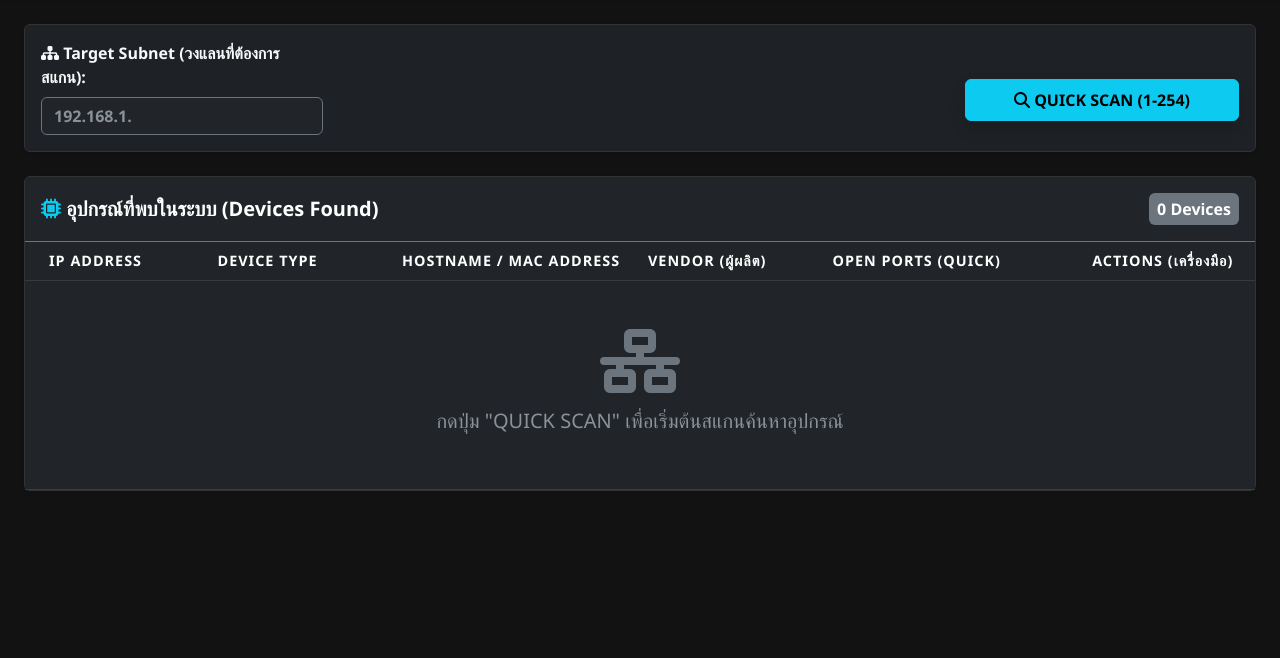
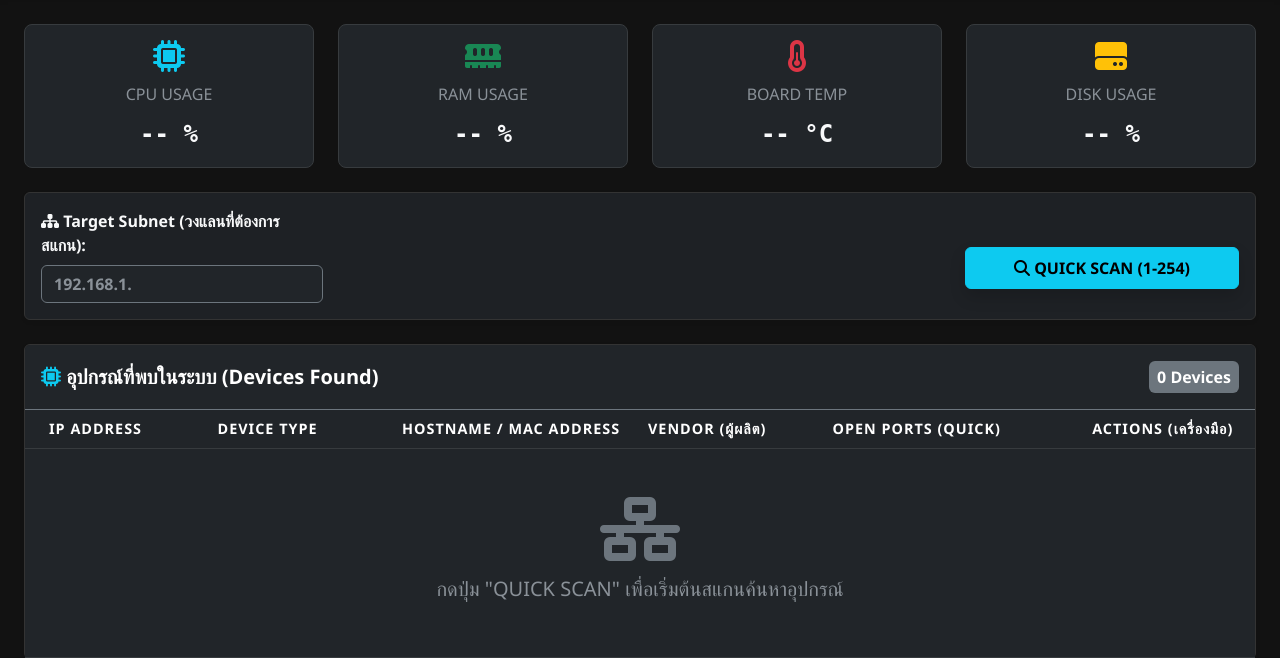
Before and after one commit to x-bosshub/scan, a Flask app: template templates/index.html in a window 1280 px wide. Shown: the part 74-732 px from the top of the page. Run offline with Flask 3, Linux system fonts and the light colour scheme; the template is opened without the code that fills it, so the values that code supplies are empty.

Commit message:
Update index.html

```diff
--- a/templates/index.html
+++ b/templates/index.html
@@ -29,6 +29,18 @@
             display: none; position: fixed; top: 0; left: 0; width: 100%; height: 100%;
             background: rgba(0,0,0,0.85); z-index: 9999; justify-content: center; align-items: center; flex-direction: column;
         }
+
+        /* กล่องแสดง System Stats */
+        .stat-box {
+            background-color: #212529;
+            border-radius: 8px;
+            padding: 15px;
+            text-align: center;
+            border: 1px solid #373b3e;
+            transition: all 0.3s;
+        }
+        .stat-box:hover { border-color: #0dcaf0; }
+        .stat-value { font-size: 1.5rem; font-weight: bold; margin-top: 10px; font-family: monospace;}
     </style>
 </head>
 <body>
@@ -53,6 +65,38 @@
     </nav>
 
     <div class="container-fluid px-4">
+
+        <div class="row mb-4">
+            <div class="col-md-3 mb-3 mb-md-0">
+                <div class="stat-box">
+                    <div class="text-info"><i class="fa-solid fa-microchip fa-2x"></i></div>
+                    <div class="text-muted mt-2">CPU USAGE</div>
+                    <div class="stat-value text-light" id="sys-cpu">-- %</div>
+                </div>
+            </div>
+            <div class="col-md-3 mb-3 mb-md-0">
+                <div class="stat-box">
+                    <div class="text-success"><i class="fa-solid fa-memory fa-2x"></i></div>
+                    <div class="text-muted mt-2">RAM USAGE <span id="sys-ram-details" style="font-size:0.7em;"></span></div>
+                    <div class="stat-value text-light" id="sys-ram">-- %</div>
+                </div>
+            </div>
+            <div class="col-md-3 mb-3 mb-md-0">
+                <div class="stat-box">
+                    <div class="text-danger"><i class="fa-solid fa-temperature-half fa-2x"></i></div>
+                    <div class="text-muted mt-2">BOARD TEMP</div>
+                    <div class="stat-value text-light" id="sys-temp">-- °C</div>
+                </div>
+            </div>
+            <div class="col-md-3">
+                <div class="stat-box">
+                    <div class="text-warning"><i class="fa-solid fa-hard-drive fa-2x"></i></div>
+                    <div class="text-muted mt-2">DISK USAGE</div>
+                    <div class="stat-value text-light" id="sys-disk">-- %</div>
+                </div>
+            </div>
+        </div>
+
         <div class="card p-3 shadow-sm mb-4">
             <div class="row align-items-center">
                 <div class="col-md-3">
@@ -99,6 +143,27 @@
     </div>
 
     <script>
+        // 0. ฟังก์ชันอัปเดตสถานะระบบ (ทำงานอัตโนมัติ)
+        async function fetchSystemStats() {
+            try {
+                const response = await fetch('/api/system_stats');
+                const data = await response.json();
+                if(data.status === "ok") {
+                    document.getElementById('sys-cpu').innerText = data.cpu_percent + ' %';
+                    document.getElementById('sys-ram').innerText = data.ram_percent + ' %';
+                    document.getElementById('sys-ram-details').innerText = `(${data.ram_used_mb}MB)`;
+                    document.getElementById('sys-temp').innerText = data.temperature_c + ' °C';
+                    document.getElementById('sys-disk').innerText = data.disk_percent + ' %';
+                }
+            } catch (error) {
+                console.log("Cannot fetch system stats");
+            }
+        }
+
+        // สั่งรันครั้งแรกและตั้งเวลาดึงข้อมูลทุกๆ 3 วินาที
+        fetchSystemStats();
+        setInterval(fetchSystemStats, 3000);
+
         // 1. ฟังก์ชันสแกนเร็ว (ดึงข้อมูล 1-254)
         async function startQuickScan() {
             const subnet = document.getElementById('subnet').value;
```
